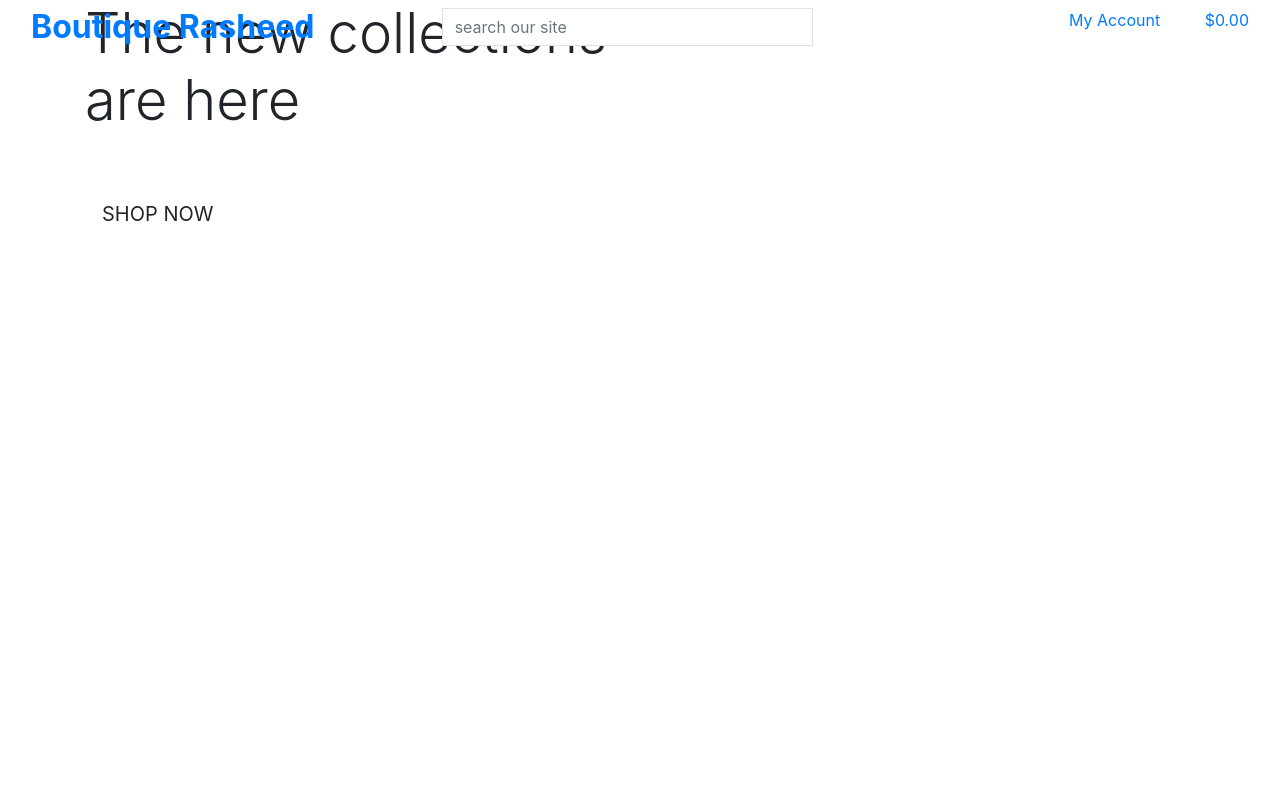
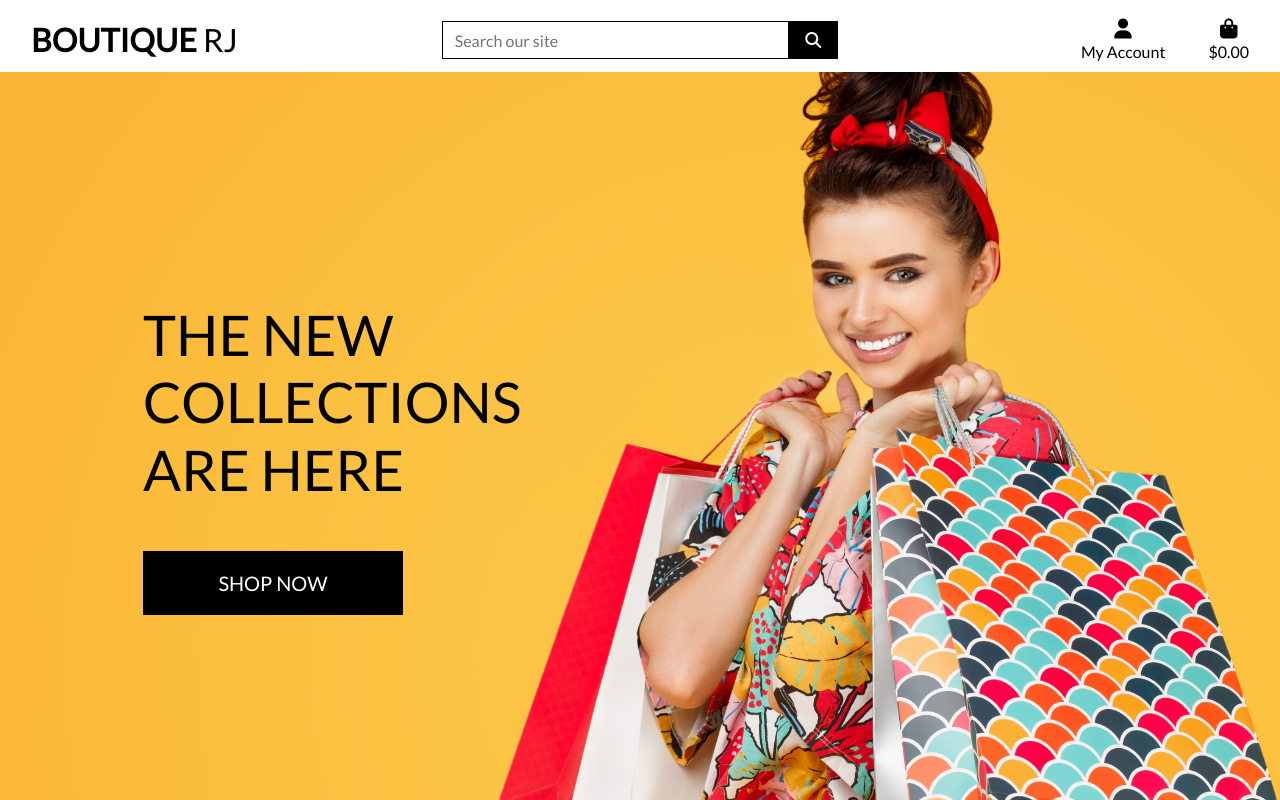
Before and after one commit to Code-m1ner/boutique_rasheed, a Django app: page / in a window 1280 px wide. Run offline with Django 3.2, Linux system fonts and the light colour scheme; some libraries are stand-ins or nearby versions.

Commit message:
completed homepage header and css

```diff
--- a/boutique_rasheed/settings.py
+++ b/boutique_rasheed/settings.py
@@ -143,6 +143,10 @@ USE_TZ = True
 # https://docs.djangoproject.com/en/3.0/howto/static-files/
 
 STATIC_URL = '/static/'
+STATICFILES_DIRS = (os.path.join(BASE_DIR, 'static'),)
+
+MEDIA_URL = '/media/'
+MEDIA_ROOT = os.path.join(BASE_DIR, 'media')
 
 # Default primary key field type
 # https://docs.djangoproject.com/en/3.2/ref/settings/#default-auto-field
--- a/boutique_rasheed/urls.py
+++ b/boutique_rasheed/urls.py
@@ -15,9 +15,11 @@ Including another URLconf
 """
 from django.contrib import admin
 from django.urls import path, include
+from django.conf import settings
+from django.conf.urls.static import static
 
 urlpatterns = [
     path('admin/', admin.site.urls),
     path('accounts/', include('allauth.urls')),
     path('', include('home.urls')),
-]
+] + static(settings.MEDIA_URL, document_root=settings.MEDIA_ROOT)
--- /dev/null
+++ b/static/css/base.css
@@ -0,0 +1,81 @@
+html {
+    height: 100%;
+}
+
+body {
+    background: url('/media/homepage_background_cropped.jpg') no-repeat center center fixed;
+    background-size: cover;
+    height: calc(100vh - 164px);
+    color: #555;
+    font-family: 'Lato';
+}
+
+/* from Bulma */
+.icon {
+    align-items: center;
+    display: inline-flex;
+    justify-content: center;
+    height: 1.5rem;
+    width: 1.5rem;
+}
+
+.logo-font {
+    text-transform: uppercase;
+}
+
+.main-logo-link {
+    width: fit-content;
+}
+
+.shop-now-button {
+    background: black;
+    color: white;
+    min-width: 260px;
+}
+
+.btn-black {
+    background: black;
+    color: white;
+}
+
+.shop-now-button:hover,
+.shop-now-button:active,
+.shop-now-button:focus,
+.btn-black:hover,
+.btn-black:active,
+.btn-black:focus {
+    background: #222;
+    color: white;
+}
+
+.text-black {
+    color: #000 !important;
+}
+
+.border-black {
+    border: 1px solid black !important;
+}
+
+/* -------------------------------- Media Queries */
+
+/* Slightly larger container on xl screens */
+@media (min-width: 1200px) {
+  .container {
+    max-width: 80%;
+  }
+}
+
+/* fixed top navbar only on medium and up */
+@media (min-width: 992px) {
+    .fixed-top-desktop-only {
+        position: fixed;
+        top: 0;
+        right: 0;
+        left: 0;
+        z-index: 1030;
+    }
+
+    .header-container {
+        padding-top: 164px;
+    }
+}
--- a/templates/base.html
+++ b/templates/base.html
@@ -1,10 +1,11 @@
 {% load static %}
+
 <!doctype html>
 <html lang="en">
   <head>
 
     {% block meta %}
-        <meta http-equiv="X-UA-Compatible" content="IE=edge">
+        <meta http-equiv="X-UA-Compatible" content="ie=edge">
         <meta charset="utf-8">
         <meta name="viewport" content="width=device-width, initial-scale=1, shrink-to-fit=no">
     {% endblock %}
@@ -12,14 +13,17 @@
     {% block extra_meta %}
     {% endblock %}
 
-    {% block corecss%}
+    {% block corecss %}
         <link rel="stylesheet" href="https://stackpath.bootstrapcdn.com/bootstrap/4.4.1/css/bootstrap.min.css" integrity="sha384-Vkoo8x4CGsO3+Hhxv8T/Q5PaXtkKtu6ug5TOeNV6gBiFeWPGFN9MuhOf23Q9Ifjh" crossorigin="anonymous">
+        <link rel="stylesheet" href="https://fonts.googleapis.com/css?family=Lato&display=swap">
+        <link rel="stylesheet" href="{% static 'css/base.css' %}">
     {% endblock %}
 
     {% block extra_css %}
     {% endblock %}
 
     {% block corejs %}
+        <script src="https://kit.fontawesome.com/cc5f18b155.js" crossorigin="anonymous"></script>
         <script src="https://code.jquery.com/jquery-3.4.1.slim.min.js" integrity="sha384-J6qa4849blE2+poT4WnyKhv5vZF5SrPo0iEjwBvKU7imGFAV0wwj1yYfoRSJoZ+n" crossorigin="anonymous"></script>
         <script src="https://cdn.jsdelivr.net/npm/popper.js@1.16.0/dist/umd/popper.min.js" integrity="sha384-Q6E9RHvbIyZFJoft+2mJbHaEWldlvI9IOYy5n3zV9zzTtmI3UksdQRVvoxMfooAo" crossorigin="anonymous"></script>
         <script src="https://stackpath.bootstrapcdn.com/bootstrap/4.4.1/js/bootstrap.min.js" integrity="sha384-wfSDF2E50Y2D1uUdj0O3uMBJnjuUD4Ih7YwaYd1iqfktj0Uod8GCExl3Og8ifwB6" crossorigin="anonymous"></script>
@@ -28,22 +32,22 @@
     {% block extra_js %}
     {% endblock %}
 
-    <title>Boutique Rashid {% block extra_title %} {% endblock %}</title>
+    <title>Boutique Ado {% block extra_title %}{% endblock %}</title>
   </head>
   <body>
     <header class="container-fluid fixed-top">
-      <div class="row">
+        <div id="topnav" class="row bg-white pt-lg-2 d-none d-lg-flex">
             <div class="col-12 col-lg-4 my-auto py-1 py-lg-0 text-center text-lg-left">
-          <a href="{% url 'home' %}" class="nav-link main-logo-ling">
-              <h2 class="logo-font text-black my-0"><strong>Boutique Rasheed</strong></h2>
+                <a href="{% url 'home' %}" class="nav-link main-logo-link">
+                    <h2 class="logo-font text-black my-0"><strong>Boutique</strong> RJ</h2>
                 </a>
             </div>
             <div class="col-12 col-lg-4 my-auto py-1 py-lg-0">
                 <form method="GET" action="">
                     <div class="input-group w-100">
-                <input class="form-control border border-black rounded-0" type="text" name="q" placeholder="search our site">
+                        <input class="form-control border border-black rounded-0" type="text" name="q" placeholder="Search our site">
                         <div class="input-group-append">
-                  <button class="form-control btn btn-black border-black rounded-0" type="submit">
+                            <button class="form-control btn btn-black border border-black rounded-0" type="submit">
                                 <span class="icon">
                                     <i class="fas fa-search"></i>
                                 </span>
@@ -52,18 +56,18 @@
                     </div>
                 </form>
             </div>
-        <div class="col-12 col-lg-4">
+            <div class="col-12 col-lg-4 my-auto py-1 py-lg-0">
                 <ul class="list-inline list-unstyled text-center text-lg-right my-0">
                     <li class="list-inline-item dropdown">
-              <a class="text-black nav-link" href="m" id="user-options" data-toggle="dropdown" aria-haspopup="true" aria-expanded="false">
+                        <a class="text-black nav-link" href="#" id="user-options" data-toggle="dropdown" aria-haspopup="true" aria-expanded="false">
                             <div class="text-center">
-                  <div> <i class="fas fa-user fa-lg"></i></div>
-                  <p class="my-0"> My Account</p>
+                                <div><i class="fas fa-user fa-lg"></i></div>
+                                <p class="my-0">My Account</p>
                             </div>
                         </a>
                         <div class="dropdown-menu border-0" aria-labelledby="user-options">
                             {% if request.user.is_authenticated %}
-                  {% if request.user.is_superuser  %}
+                                {% if request.user.is_superuser %}
                                     <a href="" class="dropdown-item">Product Management</a>
                                 {% endif %}
                                 <a href="" class="dropdown-item">My Profile</a>
@@ -74,12 +78,10 @@
                             {% endif %}
                         </div>
                     </li>
-            <li class="list-inline-item dropdown">
+                    <li class="list-inline-item">
                         <a class="{% if grand_total %}text-info font-weight-bold{% else %}text-black{% endif %} nav-link" href="">
                             <div class="text-center">
-                  <div>
-                    <i class="fas fa-shopping-bag fa-lg"></i>
-                  </div>
+                                <div><i class="fas fa-shopping-bag fa-lg"></i></div>
                                 <p class="my-0">
                                     {% if grand_total %}
                                         ${{ grand_total|floatformat:2 }}
@@ -95,18 +97,19 @@
         </div>
     </header>
 
-    {% if message %}
+    {% if messages %}
         <div class="message-container"></div>
     {% endif %}
 
-    {% block page-header %}
+    {% block page_header %}
     {% endblock %}
 
     {% block content %}
     {% endblock %}
 
-    {% block postloaderjs %}
+    {% block postloadjs %}
     {% endblock %}
+
 
   </body>
 </html>
```
Also changed, not shown: media/homepage_background_cropped.jpg (added). Lines whose indentation alone changed are shown as unchanged.
